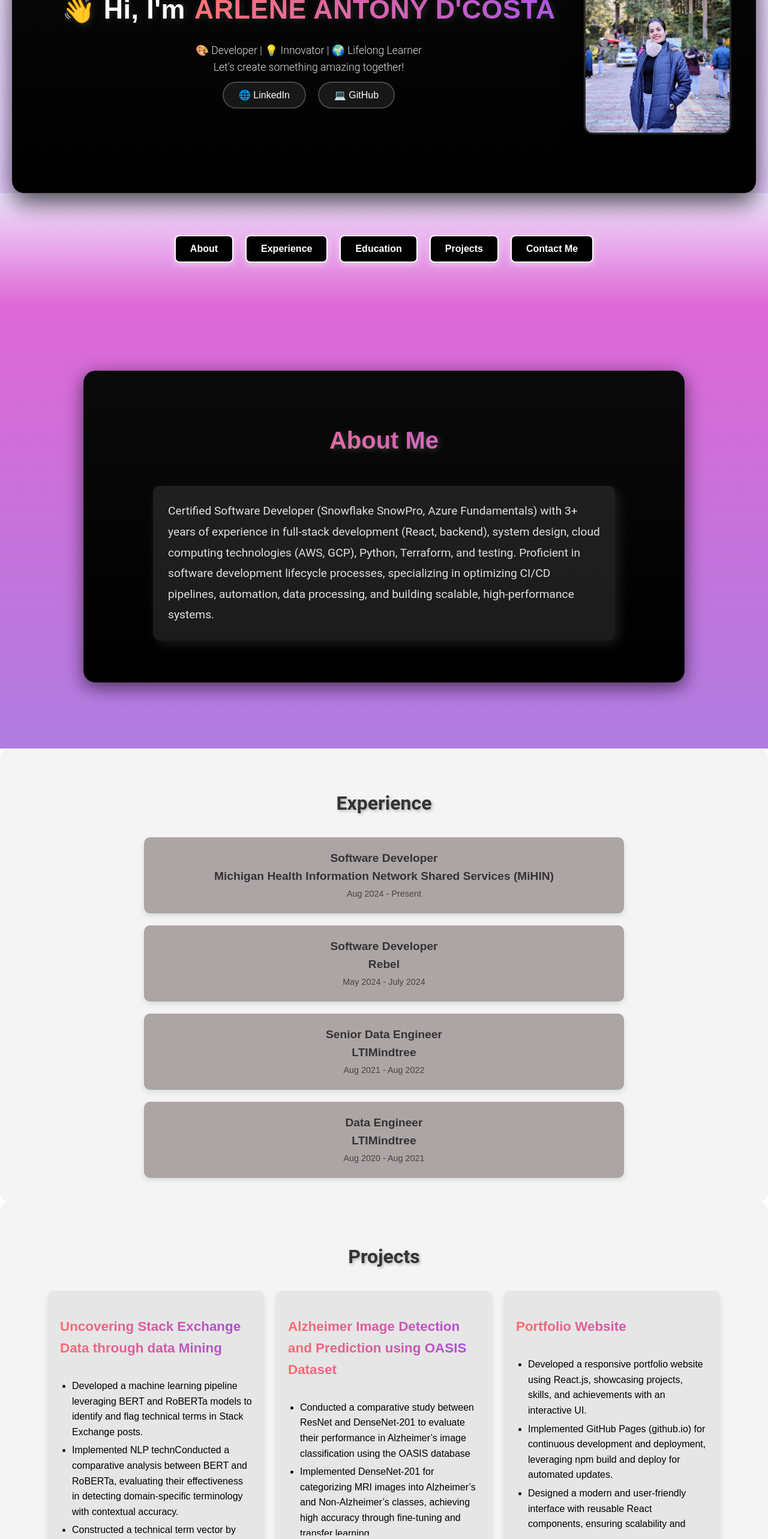
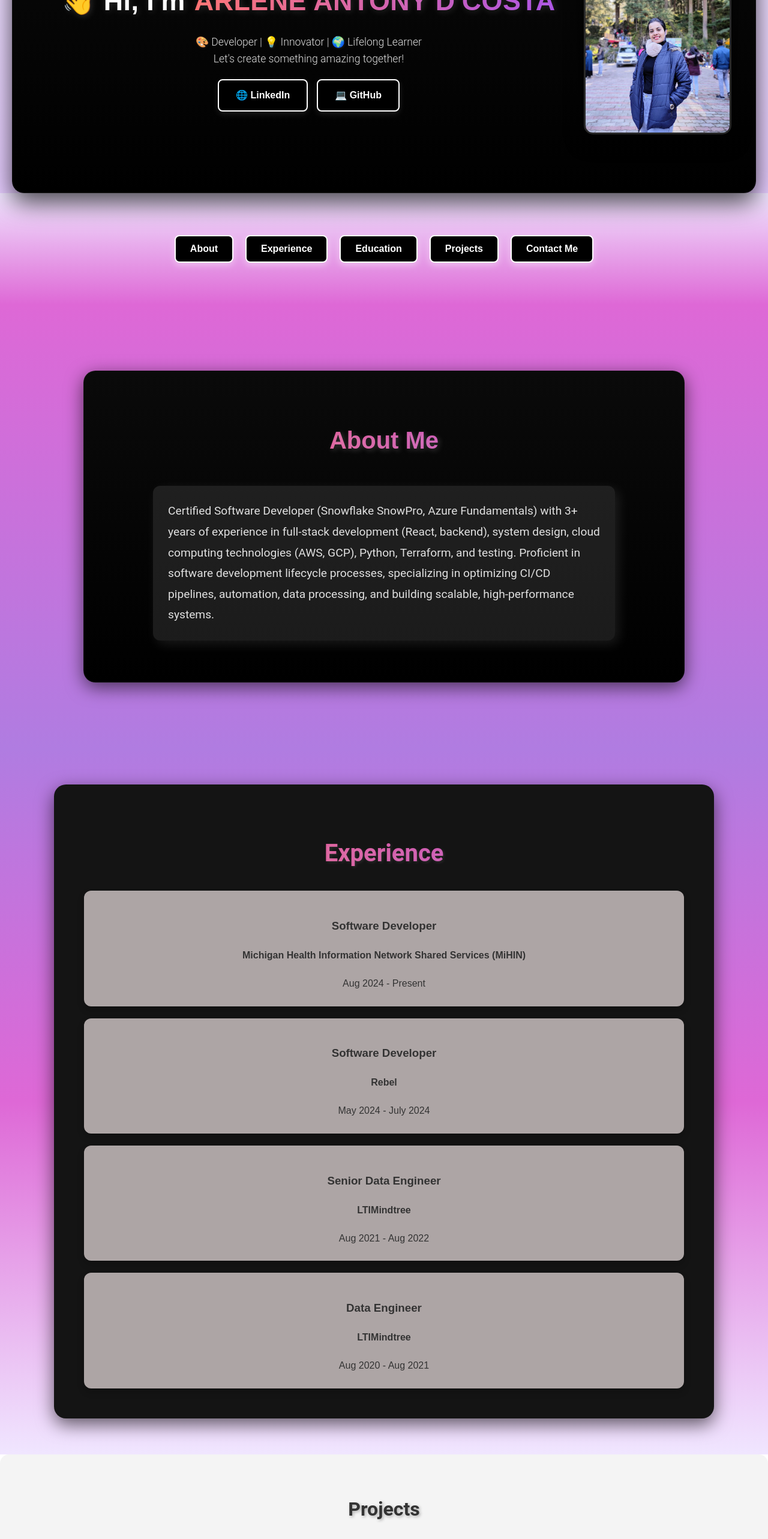
Before and after one commit to ArleneDcosta/portfolio, a React (Create React App) app: page / in a window 1280 px wide. Shown: the part 220-2786 px from the top of the page at 60% size. Built offline with nearby package versions, Linux system fonts and the light colour scheme.

Commit message:
Experience design updates

```diff
--- a/src/components/Experience/Experience.css
+++ b/src/components/Experience/Experience.css
@@ -1,62 +1,66 @@
-.experience {
-  padding: 40px;
-  background-color: #f4f4f4;
-  text-align: center;
-  border-radius: 15px;
+/* Background wrapper */
+.experience-section {
+  background: linear-gradient(180deg, #b07ce1, #de68d6, #f0e6ff);
+  padding: 60px 0;
+  display: flex;
+  justify-content: center;
 }
 
-.experience h2 {
-  font-size: 2rem;
-  margin-bottom: 30px;
-  color: #333;
-  text-shadow: 2px 2px 5px rgba(0, 0, 0, 0.3);
+/* Enlarged black container */
+.experience-container {
+  background-color: #141414;
+  padding: 50px;
+  border-radius: 20px;
+  box-shadow: 0px 10px 30px rgba(0, 0, 0, 0.6);
+  width: 90%;
+  max-width: 1000px; /* Increased width */
+  margin: 0 auto;
+  text-align: center;
 }
 
+/* Experience Title inside the black container */
+.experience-title {
+  font-size: 2.5rem;
+  margin-bottom: 30px;
+  font-weight: bold;
+  background: linear-gradient(90deg, #ff6b6b, #a84be3);
+  -webkit-background-clip: text;
+  -webkit-text-fill-color: transparent;
+  text-shadow: 2px 2px 5px rgba(255, 255, 255, 0.1);
+}
+
+/* Timeline */
 .timeline {
   display: flex;
   flex-direction: column;
   gap: 20px;
-  width: 90%;
-  max-width: 800px;
-  margin: 0 auto;
+  width: 100%;
 }
 
+/* Experience cards */
 .timeline-item {
   background-color: #ada5a5;
   color: #333;
-  padding: 20px;
-  border-radius: 10px;
+  padding: 25px;
+  border-radius: 12px;
   cursor: pointer;
-  box-shadow: 0px 4px 10px rgba(0, 0, 0, 0.1);
+  box-shadow: 0px 6px 12px rgba(0, 0, 0, 0.2);
   transition: transform 0.3s ease, background-color 0.3s ease, box-shadow 0.3s ease;
 }
 
 .timeline-item:hover {
   transform: scale(1.02);
-  background-color: #c4c4c4; /* Slightly darker grey on hover */
-}
-
-.timeline-item h3,
-.timeline-item h4 {
-  margin: 0;
-  font-size: 1.2rem;
-  font-weight: bold;
-}
-
-/* Improved span visibility */
-.timeline-item span {
-  font-size: 0.9rem;
-  color: #444; /* Darker grey for better readability */
+  background-color: #c4c4c4;
 }
 
 /* Expanded state with white background and colorful headers */
 .timeline-item.expanded {
-  background-color: #ffffff; /* White background */
+  background-color: #ffffff;
   color: #333;
-  box-shadow: 0px 6px 15px rgba(0, 0, 0, 0.2);
+  box-shadow: 0px 8px 20px rgba(0, 0, 0, 0.3);
 }
 
-/* Gradient-colored headers on expansion */
+/* Gradient-colored headers inside expanded cards */
 .timeline-item.expanded h3,
 .timeline-item.expanded h4 {
   background: linear-gradient(90deg, #ff6b6b, #a84be3, #ff007f);
@@ -65,14 +69,24 @@
   font-weight: bold;
 }
 
-.timeline-item.expanded p {
-  margin-top: 15px;
-  font-size: 1rem;
-  line-height: 1.6;
+/* Ensuring span visibility */
+.timeline-item.expanded span {
+  color: #222;
+  font-weight: 600;
 }
 
-/* Ensure span remains visible when expanded */
-.timeline-item.expanded span {
-  color: #222; /* Dark text for better contrast */
-  font-weight: 600;
+/* Responsive adjustments */
+@media (max-width: 768px) {
+  .experience-container {
+    width: 95%;
+    padding: 30px;
+  }
+
+  .experience-title {
+    font-size: 2rem;
+  }
+
+  .timeline-item {
+    padding: 20px;
+  }
 }
--- a/src/components/Experience/Experience.js
+++ b/src/components/Experience/Experience.js
@@ -1,6 +1,6 @@
 import React, { useState } from "react";
 import "./Experience.css";
-import experiences from "../../data/experienceData"; // Import the list
+import experiences from "../../data/experienceData";
 
 function Experience() {
   const [expandedIndex, setExpandedIndex] = useState(null);
@@ -10,15 +10,14 @@ function Experience() {
   };
 
   return (
-    <section id="experience" className="experience">
-      <h2>Experience</h2>
+    <div className="experience-section">
+      <section id="experience" className="experience-container">
+        <h2 className="experience-title">Experience</h2>
         <div className="timeline">
           {experiences.map((experience, index) => (
             <div
               key={index}
-            className={`timeline-item ${
-              expandedIndex === index ? "expanded" : ""
-            }`}
+              className={`timeline-item ${expandedIndex === index ? "expanded" : ""}`}
               onClick={() => toggleExpand(index)}
             >
               <h3>{experience.jobTitle}</h3>
@@ -35,6 +34,7 @@ function Experience() {
           ))}
         </div>
       </section>
+    </div>
   );
 }
 
--- a/src/components/Header/Header.css
+++ b/src/components/Header/Header.css
@@ -82,27 +82,39 @@ h2 {
 }
 
 .social-links {
-  margin-top: 15px;
+  margin-top: 20px;
+  display: flex;
+  justify-content: center;
+  gap: 15px;
 }
 
 .social-links a {
-  margin: 0 10px;
-  color: #ffffff;
+  font-family: "Arial", sans-serif;
+  font-size: 1rem;
+  font-weight: 600;
+  color: white;
+  background: black; /* Default black background */
+  border: 2px solid white;
+  padding: 12px 28px;
+  border-radius: 8px;
   text-decoration: none;
-  font-size: 1rem;
-  border: 2px solid rgba(255, 255, 255, 0.2);
-  padding: 12px 25px;
-  border-radius: 25px;
-  background: rgba(255, 255, 255, 0.08);
+  text-align: center;
   transition: all 0.3s ease;
+  box-shadow: 0px 4px 12px rgba(255, 255, 255, 0.1);
+  position: relative;
+  overflow: hidden;
 }
 
 .social-links a:hover {
-  background: rgba(255, 255, 255, 0.15);
-  color: #e0e0e0;
-  border-color: rgba(255, 255, 255, 0.4);
+  background: linear-gradient(90deg, #ff6b6b, #a84be3); /* Smooth color shift */
+  color: white;
+  border-color: white;
   transform: translateY(-2px);
-  box-shadow: 0px 10px 20px rgba(0, 0, 0, 0.3);
+  box-shadow: 0px 6px 15px rgba(255, 255, 255, 0.3);
+}
+
+.social-links a:active {
+  transform: scale(0.95); /* Small press effect */
 }
 
 /* Mobile Adjustments */
```
Lines whose indentation alone changed are shown as unchanged.
